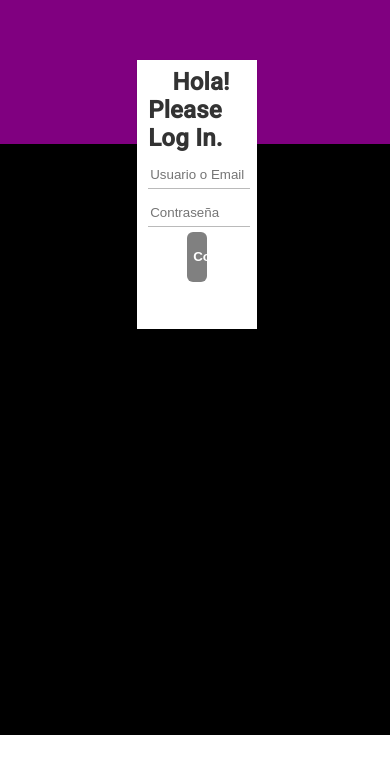
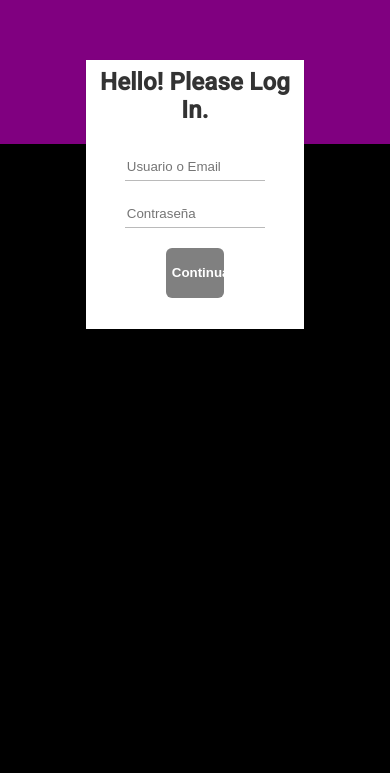
Before and after one commit to JuanBZ92/ElipgoFE, an Angular app: page / in a window 390 px wide. Shown: the part 109-882 px from the top of the page. Before the commit the page ends 844 px from the top, so only its background shows below. Built offline with nearby package versions, Linux system fonts and the light colour scheme.

Commit message:
responsive format

```diff
--- a/src/app/_sccsVariables.scss
+++ b/src/app/_sccsVariables.scss
@@ -1,6 +1,17 @@
+$desktop: 960px;
+$tablet: 768px;
+$mobile-large: 640px;
+$mobile: 480px;
+$mobile-small: 300px;
+
 .container {
     width: 100vw;
     height: 100vh;
+    form {
+        display: flex;
+        justify-content: space-between;
+        margin-top: 5%;
+    }
 }
 .topBackground {
     background-color: purple;
@@ -10,7 +21,7 @@
 .bottomBackground {
     background-color: black;
     width: 100%;
-    height: 70%;
+    height: 100%;
 }
 
 input::-webkit-outer-spin-button,
@@ -25,16 +36,24 @@ input[type=number] {
 }
 .box {
     min-height: 30%;
+    text-align: center;
+  @media only screen and (max-width: 100vw){
     max-width: 25%;
-    width: 25%;
+    }
+    @media only screen and (max-width: 800px){
+        max-width: 65%;
+    }
+    @media only screen and (max-width: 400px){
+        max-width: 50%;
+    }
+    top: -10%;
     padding: 2% 3%;
     box-shadow: 0 0.0625rem 0.125rem 0
     rgba(0, 0, 0, 0.15);
-    left: 35%;
-    top: 20%;
+    margin: 0 auto;
     background-color:white;
     z-index: 2;
-    position: absolute;
+    position: relative;
 
     .selects {
         margin-top: 10%;
@@ -56,13 +75,13 @@ input[type=number] {
     .buttons {
         display: flex;
         width: 100%;
-        margin-top: 5%;
+        margin-top: 10%;
         justify-content: space-between;
         button {
             background-color:#0070ffc4;;
             border-radius: 6px;
             height: 50px;
-            width: 20%;
+            width: 30%;
             border: none;
             color:white;
             font-weight: bold;
--- a/src/app/admin-login/admin-login.component.html
+++ b/src/app/admin-login/admin-login.component.html
@@ -5,7 +5,6 @@
     <div class="box">
       <label class="text">Please complete dropwdowns to search.</label>
       <form [formGroup]="adminForm" (ngSubmit)="submitItem()">
-        <div class="selects">
           <mat-form-field appearance="fill">
             <mat-label>Select store / articles: </mat-label>
             <mat-select [(ngModel)]="itemType" ngDefaultControl (selectionChange)="resetForm()"
@@ -22,8 +21,7 @@
               <mat-option value="Edit">Edit</mat-option>
             </mat-select>
           </mat-form-field>
-        </div>
-        <div [ngSwitch]="itemType">
+        <div class="switch"[ngSwitch]="itemType">
           <div *ngSwitchCase="'Stores'">
             <div *ngIf="actionType" class="information">
               <mat-form-field *ngIf="editMode" appearance="fill">
--- a/src/app/admin-login/admin-login.component.scss
+++ b/src/app/admin-login/admin-login.component.scss
@@ -1,7 +1,14 @@
 @import '../sccsVariables';
 
-.information {
+form {
     flex-wrap: wrap;
-    display: flex;
-    justify-content: space-between;
+    .switch {
+        width: 100%;
+    }
+    .information {
+        flex-wrap: wrap;
+        display: flex;
+        justify-content: space-between;
+        width: 100%;
+    }
 }
--- a/src/app/login/login.component.html
+++ b/src/app/login/login.component.html
@@ -2,7 +2,7 @@
     <div class="topBackground"></div>
     <div class="bottomBackground">
         <div class="box">
-            <label class="text">Hola! Please Log In.</label>
+            <label class="text">Hello! Please Log In.</label>
             <form [formGroup]="userAccess" (ngSubmit)="login()">
                 <div class="inputs">
                     <input type="text" formControlName="username" ngDefaultControl placeholder="Usuario o Email" required>
--- a/src/app/login/login.component.scss
+++ b/src/app/login/login.component.scss
@@ -1,5 +1,8 @@
 @import '../sccsVariables';
 
+form {
+    flex-direction: column;
+}
 button {
     margin: 0 auto;
 }
@@ -7,9 +10,6 @@ input {
     margin-top: 10%;
     border: 0 transparent;
     border-bottom: 1px solid #00000045;
-    width: 100%;
+    width: 70%;
     height: 25px;
 }
-.text {
-    margin-left: 25%;
-}
--- a/src/app/user-login/user-login.component.html
+++ b/src/app/user-login/user-login.component.html
@@ -4,7 +4,6 @@
         <div class="box">
             <label class="text">Please choose the kind of information.</label>
             <form [formGroup]="userForm" (ngSubmit)="submitItem()">
-                <div class="selects">
                 <mat-form-field appearance="fill">
                     <mat-label>Select store / article: </mat-label>
                     <mat-select [(ngModel)]="itemType" ngDefaultControl [formControl]="itemTypeControl">
@@ -16,7 +15,6 @@
                     <mat-label>Store Id: </mat-label>
                     <input matInput [(ngModel)]="id" ngDefaultControl formControlName="idControl" type="number">
                 </mat-form-field>
-                </div>
                 <mat-form-field *ngIf="response" class="matTextArea" appearance="fill">
                     <textarea matInput>{{response | json}}</textarea>
                 </mat-form-field>
--- a/src/app/user-login/user-login.component.scss
+++ b/src/app/user-login/user-login.component.scss
@@ -1 +1,5 @@
 @import '../sccsVariables';
+
+form {
+    flex-wrap: wrap;
+}
```
Lines whose indentation alone changed are shown as unchanged.
